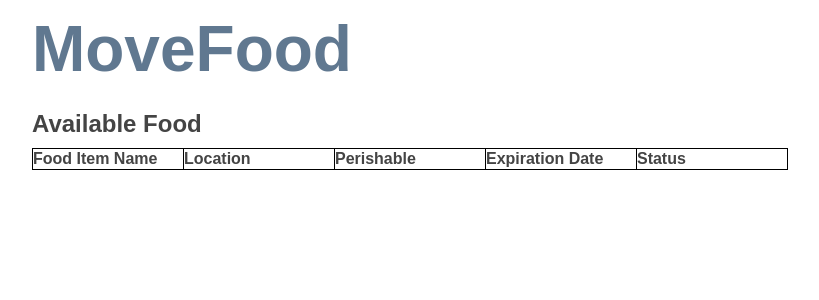
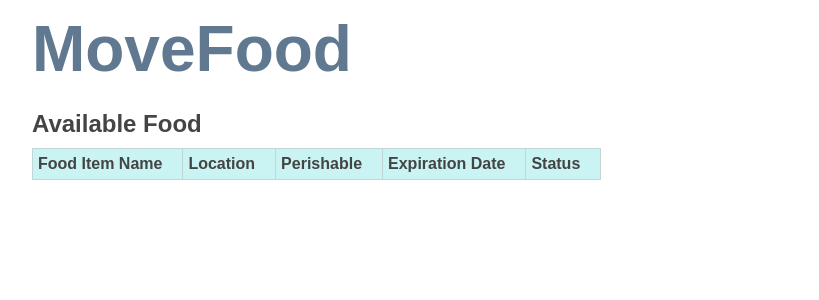
Before and after one commit to chachasikes/MoveFood, a CodeIgniter app: page /movefood/food-list.html in a window 1280 px wide. Shown: the top 300 px of the page, without its empty margins (31-850 px from the left). Run offline with CodeIgniter, Linux system fonts and the light colour scheme; lists and menus that the app fills with data are empty.

Commit message:
styled table on food list.

```diff
--- a/source/css/style.css
+++ b/source/css/style.css
@@ -20,26 +20,26 @@
 }
 
 table#food-list th {
-  width: 150px;
-
+  background-color: #C9F4F3;
 }
 
 table th,
 table td {
   vertical-align: top;
   text-align: left;
+  padding: 5px 20px 5px 5px;
 }
 
 table, th, td {
-border: 1px solid black;
+  border: 1px solid black;
 }
 
 table {
-border-collapse:collapse;
+  border-collapse:collapse;
 }
 
 table,th, td {
-border: 1px solid black;
+  border: 1px solid #C1D6D5;
 }
 
 #login {
@@ -92,7 +92,7 @@ body, p {
 
 .user-buttons .button a:hover,
 .user-buttons .button a:active {
-background-color: #6AD3D3;
+  background-color: #6AD3D3;
 }
 
 a {
@@ -163,10 +163,16 @@ ul.list li {
   list-style-image: none;
   list-style-position: inside;
 }
-
+#food-list .button,
 .update-status {
   font-weight: normal;
   font-size: 75%;
+}
+
+#food-list .button {
+  padding: 10px;
+  border: 1px dotted #C1D6D5;
+  background-color: #DFEFEF;
 }
 
 ul, ol {
```
